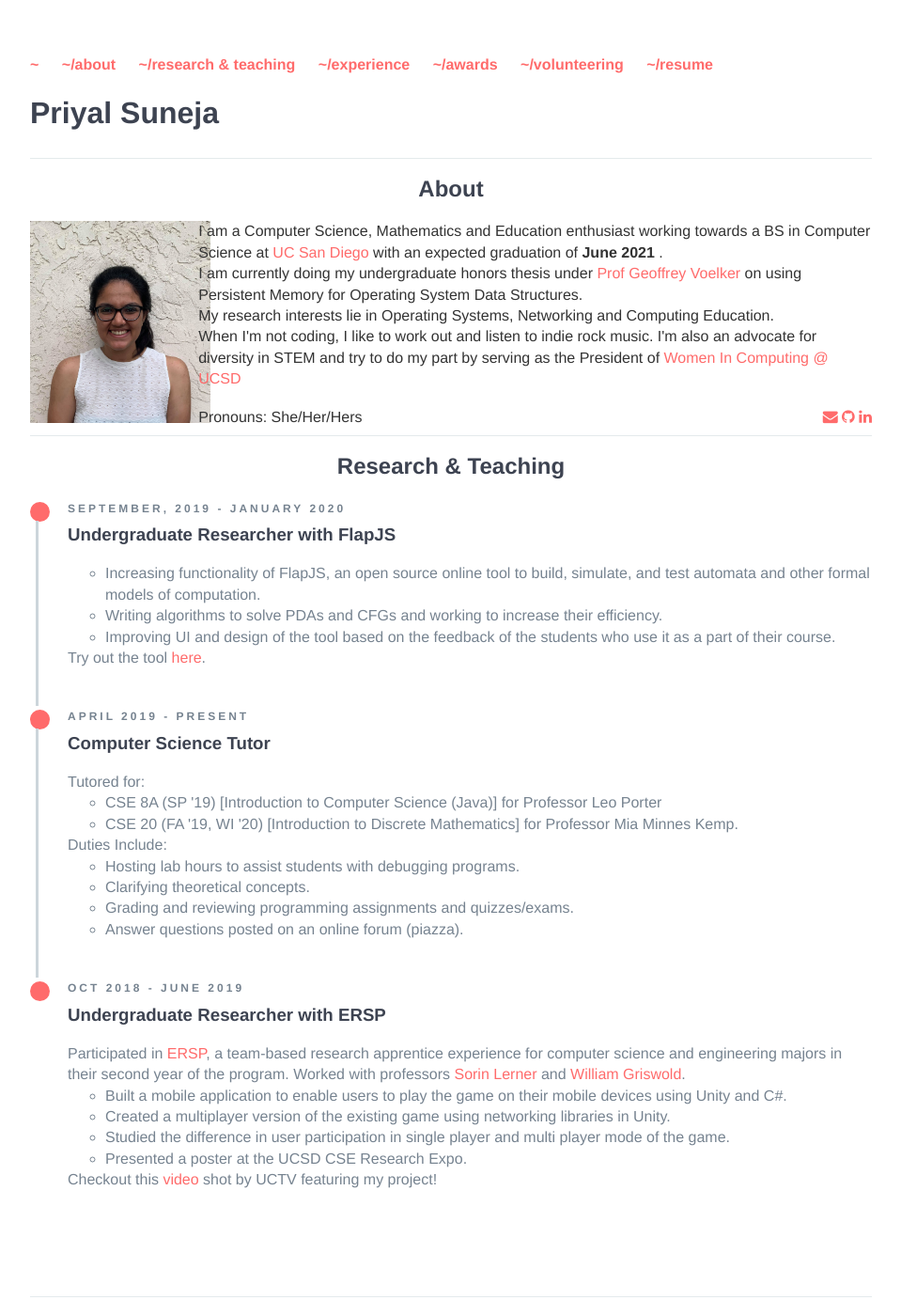
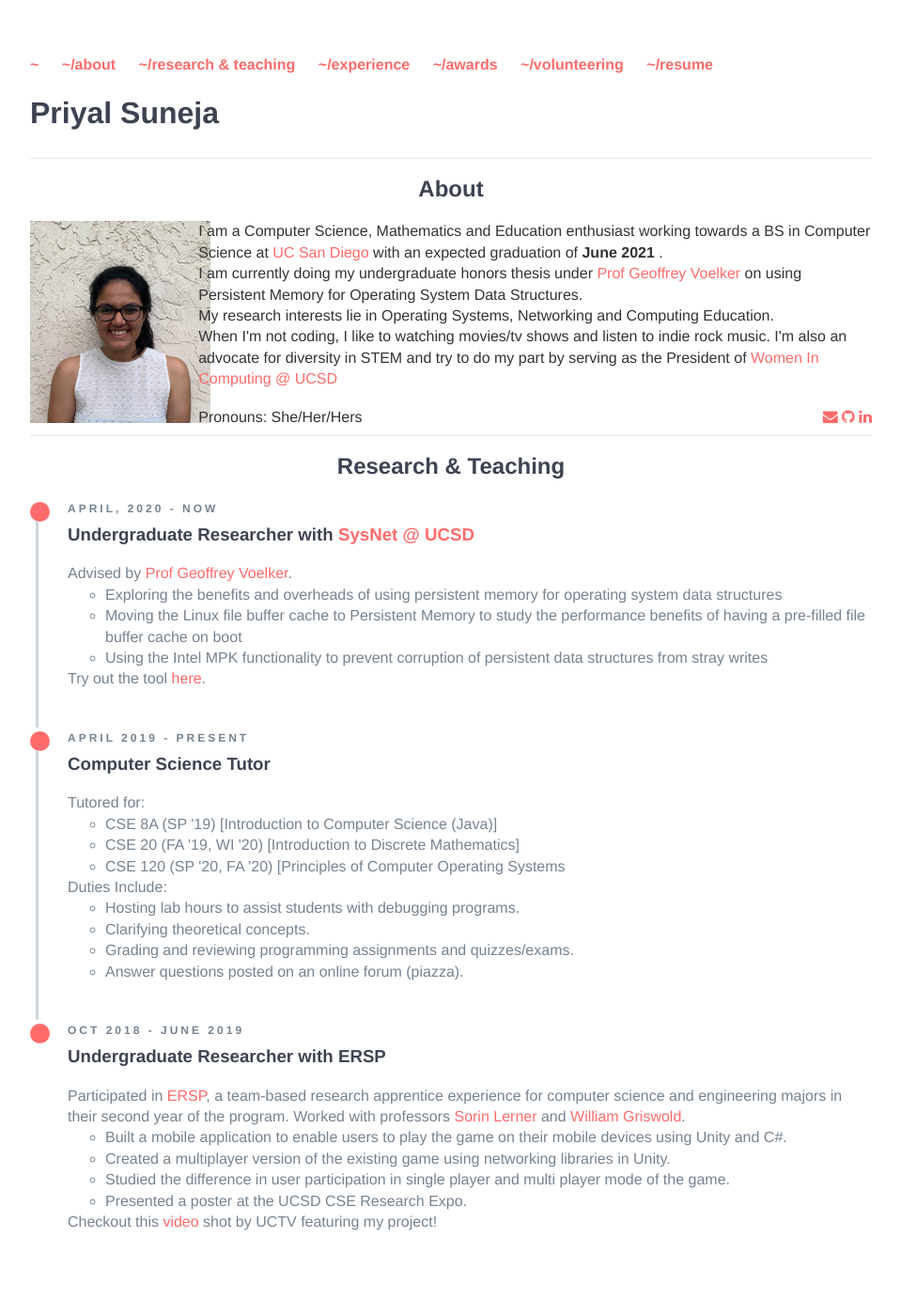
Before and after one commit to p-suneja/p-suneja.github.io, a Jekyll site: the page built from index.html, in a window 1280 px wide and 1400 px high. Shown: the whole window at 94% size, without its empty margins (160-1119 px from the left). Built offline with Jekyll 4.4.1, drawn with Linux system fonts in a browser that asks for light colours; nearby versions of some CDN libraries; some of the changed text lies outside the part shown.

Commit message:
Update index.html

```diff
--- a/index.html
+++ b/index.html
@@ -17,7 +17,7 @@ title: Priyal Suneja
 	   		<p> I am a Computer Science, Mathematics and Education enthusiast working towards a BS in Computer Science at <a href="https://cse.ucsd.edu/" target="_blank">UC San Diego</a> with an expected graduation of <b> June 2021</b> . </p>
 			<p> I am currently doing my undergraduate honors thesis under <a href="http://cseweb.ucsd.edu/~voelker/" target="_blank">Prof Geoffrey Voelker</a> on using Persistent Memory for Operating System Data Structures. </p>
 			<p> My research interests lie in Operating Systems, Networking and Computing Education. </p>
-			<p> When I'm not coding, I like to work out and listen to indie rock music. I'm also an advocate for diversity in STEM and try to do my part by serving as the President of <a href="http://wic.ucsd.edu/" target="_blank"> Women In Computing @ UCSD</a> </p>
+			<p> When I'm not coding, I like to watching movies/tv shows and listen to indie rock music. I'm also an advocate for diversity in STEM and try to do my part by serving as the President of <a href="http://wic.ucsd.edu/" target="_blank"> Women In Computing @ UCSD</a> </p>
 			<br>
 			<div style="width: 100%;">
    			<section style="float:left; width: 80%">
@@ -43,15 +43,16 @@ title: Priyal Suneja
                 <ul class="timeline">
                     <li class="timeline-item">
                         <div class="timeline-info">
-                            <span>September, 2019 - January 2020</span>
+                            <span>April, 2020 - Now</span>
                         </div>
                         <div class="timeline-marker"></div>
                         <div class="timeline-content">
-                            <h3 class="timeline-title">Undergraduate Researcher with FlapJS</h3>
+                            <h3 class="timeline-title">Undergraduate Researcher with <a href=:http://www.sysnet.ucsd.edu/sysnet/" target="_blank">SysNet @ UCSD</a></h3>
+				    Advised by <a href="http://cseweb.ucsd.edu/~voelker/" target="_blank">Prof Geoffrey Voelker</a>.
                             <ul>
-                                <li> Increasing functionality of FlapJS, an open source online tool to build, simulate, and test automata and other formal models of computation. </li>
-                                <li> Writing algorithms to solve PDAs and CFGs and working to increase their efficiency. </li>
-                                <li> Improving UI and design of the tool based on the feedback of the students who use it as a part of their course. </li>
+				<li> Exploring the benefits and overheads of using persistent memory for operating system data structures </li>
+				<li> Moving the Linux file buffer cache to Persistent Memory to study the performance benefits of having a pre-filled file buffer cache on boot </li>
+				<li> Using the Intel MPK functionality to prevent corruption of persistent data structures from stray writes </li>
                             </ul>
                         Try out the tool <a href="https://flapjs.github.io/FLAPJS-WebApp/" target="_blank">here</a>.
                         </div>
@@ -65,8 +66,9 @@ title: Priyal Suneja
                             <h3 class="timeline-title">Computer Science Tutor</h3>
                         Tutored for:
                             <ul>
-                                <li> CSE 8A (SP '19) [Introduction to Computer Science (Java)] for Professor Leo Porter</li>
-                                <li> CSE 20 (FA '19, WI '20) [Introduction to Discrete Mathematics] for Professor Mia Minnes Kemp.</li>
+                                <li> CSE 8A (SP '19) [Introduction to Computer Science (Java)]</li>
+                                <li> CSE 20 (FA '19, WI '20) [Introduction to Discrete Mathematics]</li>
+				<li> CSE 120 (SP '20, FA '20) [Principles of Computer Operating Systems</li>
                             </ul>
                             Duties Include:
                             <ul>
@@ -146,7 +148,6 @@ title: Priyal Suneja
                         <div class="timeline-marker"></div>
                         <div class="timeline-content">
                             <h3 class="timeline-title">Helpdesk Technician @ ITS Service Desk</h3>
-
                             <ul>
                                 <li> Help customers with solving software, hardware and network issues. </li>
                                 <li> Provide classroom support to professors who need help with using the tech available in classrooms (projectors, podcasting mics and cameras etc) </li>
@@ -172,13 +173,26 @@ title: Priyal Suneja
         </div>
     </div>
 </div>
-
 <div class="col-md-12 example-title">
-    <a id="AWARDS"><h2>Awards</h2></a>
+    <a id="AWARDS"><h2>Awards & Leadership</h2></a>
     <div class="container-fluid">
         <div class="row example-basic">
             <div class="col-xs-10 col-xs-offset-1 col-sm-8 col-sm-offset-2">
                 <ul class="timeline">
+		  <li class="timeline-item">
+                        <div class="timeline-info">
+                            <span>September 2018 - Present</span>
+                        </div>
+                        <div class="timeline-marker"></div>
+                        <div class="timeline-content">
+                            <h3 class="timeline-title"><a href="http://wic.ucsd.edu/" target="_blank">Women In Computing @ UCSD</a></h3>
+                            <ul>
+				<li> President (2020/21)</li>
+                                <li> Vice President (2019/20)</li>
+                               	<li> Outreach Co-Chair (2018/19)</li>
+                            </ul>
+                        </div>
+                    </li>
 		  <li class="timeline-item">
                         <div class="timeline-info">
                             <span>June 2020</span>
@@ -187,6 +201,16 @@ title: Priyal Suneja
                         <div class="timeline-content">
                             <h3 class="timeline-title">Excellence in Leadership and Service</h3>
 				Awarded by <a href="https://cse.ucsd.edu/undergraduate/cse-undergraduate-student-awards" target="_blank">UCSD CSE Department</a>.
+                        </div>
+                    </li>
+		    <li class="timeline-item">
+                        <div class="timeline-info">
+                            <span>September 2019 - Present</span>
+                        </div>
+                        <div class="timeline-marker"></div>
+                        <div class="timeline-content">
+                            <h3 class="timeline-title">Celebration of Diversity Lead</h3>
+			      <a href="https://cse.ucsd.edu/diversity/cse-dei-committee" target="_blank">UCSD CSE DEI Committee</a>
                         </div>
                     </li>
                     <li class="timeline-item">
@@ -214,55 +238,3 @@ title: Priyal Suneja
         </div>
     </div>
 </div>
-<div class="col-md-12 example-title">
-    <a id="VOLUNTEERING"><h2>Volunteering & Leadership</h2></a>
-    <div class="container-fluid">
-        <div class="row example-basic">
-            <div class="col-xs-10 col-xs-offset-1 col-sm-8 col-sm-offset-2">
-                <ul class="timeline">
-		<li class="timeline-item">
-                        <div class="timeline-info">
-                            <span>September 2019 - Present</span>
-                        </div>
-                        <div class="timeline-marker"></div>
-                        <div class="timeline-content">
-                            <h3 class="timeline-title">Celebration of Diversity Lead</h3>
-                        </div>
-                    </li>
-                    <li class="timeline-item">
-                        <div class="timeline-info">
-                            <span>September 2018 - Present</span>
-                        </div>
-                        <div class="timeline-marker"></div>
-                        <div class="timeline-content">
-                            <h3 class="timeline-title">Women In Computing @ UCSD</h3>
-                            <ul>
-				<li> President (2020/21)</li>
-                                <li> Vice President (2019/20)</li>
-                               	<li> Outreach Co-Chair (2018/19)</li>
-                            </ul>
-                        </div>
-                    </li>
-		    <li class="timeline-item">
-                        <div class="timeline-info">
-                            <span>January 2019 - Present</span>
-                        </div>
-                        <div class="timeline-marker"></div>
-                        <div class="timeline-content">
-                            <h3 class="timeline-title">Note Taker @ Office for Student with Disabilities</h3>
-                        </div>
-                    </li>
-		    <li class="timeline-item">
-                        <div class="timeline-info">
-                            <span>September 2018</span>
-                        </div>
-                        <div class="timeline-marker"></div>
-                        <div class="timeline-content">
-                            <h3 class="timeline-title">Volunteer Note-Taker @ Grace Hopper Celebration'18</h3>
-                        </div>
-                    </li>
-                </ul>
-            </div>
-        </div>
-    </div>
-</div>
```
